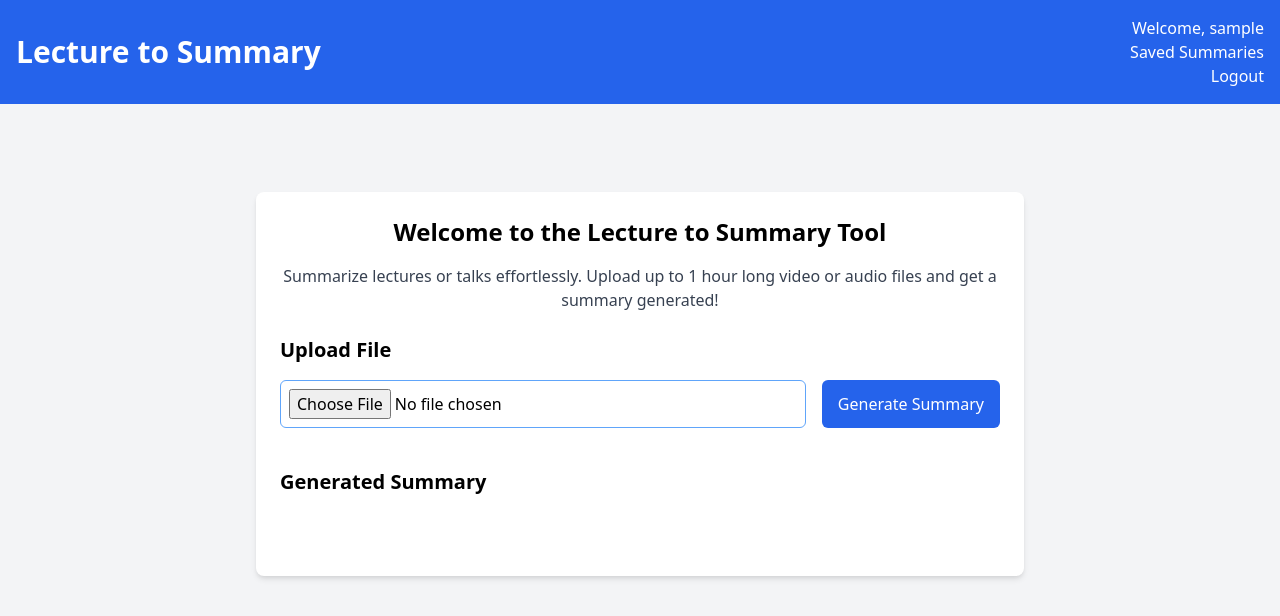
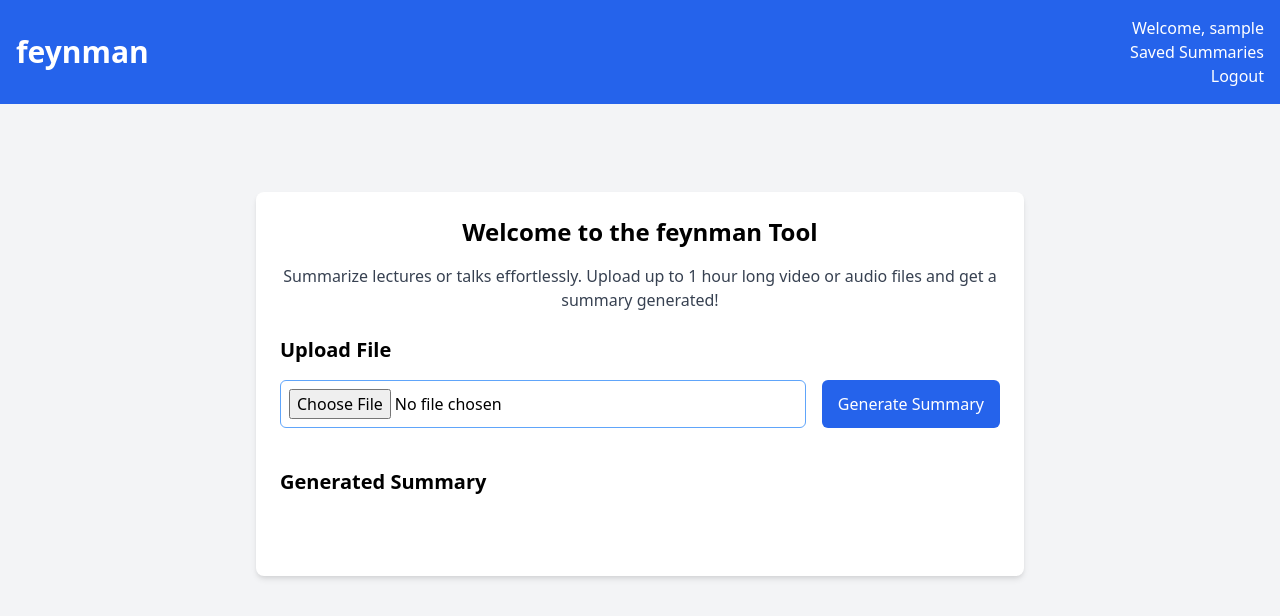
Before and after one commit to firesolami/feynman, a Django app: page / in a window 1280 px wide. Shown: the top 616 px of the page. Run offline with Django 5.2, Linux system fonts and the light colour scheme; the visitor is signed in with stand-in values (Sample User, id 1).

Commit message:
refactor: rename to feynman

```diff
--- a/templates/all-summaries.html
+++ b/templates/all-summaries.html
@@ -12,7 +12,7 @@
     <!-- Navbar -->
     <nav class="bg-blue-600 p-4 text-white flex flex-wrap items-center justify-between">
         <div class="flex-1">
-            <h1 class="text-3xl font-bold">Lecture To Summary</h1>
+            <h1 class="text-3xl font-bold">feynman</h1>
         </div>
         <div class="flex-1 text-center md:text-right">
             <a href="/" class="block text-white hover:underline my-1 md:my-0">Welcome, {{ user.username }}</a>
--- a/templates/index.html
+++ b/templates/index.html
@@ -3,7 +3,7 @@
 <head>
     <meta charset="UTF-8">
     <meta name="viewport" content="width=device-width, initial-scale=1.0">
-    <title>Lecture to Summary</title>
+    <title>feynman</title>
     <link href="https://cdn.jsdelivr.net/npm/tailwindcss@2.2.19/dist/tailwind.min.css" rel="stylesheet">
 
     <style>
@@ -48,7 +48,7 @@
     <!-- Navbar -->
     <nav class="bg-blue-600 p-4 text-white flex flex-wrap items-center justify-between">
         <div class="flex-1">
-            <h1 class="text-3xl font-bold">Lecture to Summary</h1>
+            <h1 class="text-3xl font-bold">feynman</h1>
         </div>
         <div class="flex-1 text-center md:text-right">
             <a href="/" class="block text-white hover:underline my-1 md:my-0">Welcome, {{ user.username }}</a>
@@ -66,7 +66,7 @@
 
             <!-- Introduction section -->
             <div class="text-center">
-                <h2 class="text-2xl font-semibold mb-4">Welcome to the Lecture to Summary Tool</h2>
+                <h2 class="text-2xl font-semibold mb-4">Welcome to the feynman Tool</h2>
                 <p class="text-gray-700">
                     Summarize lectures or talks effortlessly. Upload up to 1 hour long video or audio files and get a summary generated!
                 </p>
--- a/templates/login.html
+++ b/templates/login.html
@@ -10,7 +10,7 @@
     <!-- Navbar -->
     <nav class="bg-blue-600 p-4 text-white flex justify-between">
         <div>
-            <h1 class="text-3xl font-bold">Lecture To Summary</h1>
+            <h1 class="text-3xl font-bold">feynman</h1>
         </div>
         <div>
             <a href="/login" class="text-white hover:underline">Login</a>
--- a/templates/signup.html
+++ b/templates/signup.html
@@ -10,7 +10,7 @@
     <!-- Navbar -->
     <nav class="bg-blue-600 p-4 text-white flex justify-between">
         <div>
-            <h1 class="text-3xl font-bold">Lecture To Summary</h1>
+            <h1 class="text-3xl font-bold">feynman</h1>
         </div>
         <div>
             <a href="/login" class="text-white hover:underline">Login</a>
--- a/templates/summary-detail.html
+++ b/templates/summary-detail.html
@@ -12,7 +12,7 @@
     <!-- Navbar -->
     <nav class="bg-blue-600 p-4 text-white flex flex-wrap items-center justify-between">
         <div class="flex-1">
-            <h1 class="text-3xl font-bold">Lecture To Summary</h1>
+            <h1 class="text-3xl font-bold">feynman</h1>
         </div>
         <div class="flex-1 text-center md:text-right">
             <a href="/" class="block text-white hover:underline my-1 md:my-0">Welcome, {{ user.username }}</a>
```
Also changed, not shown: README.md.
